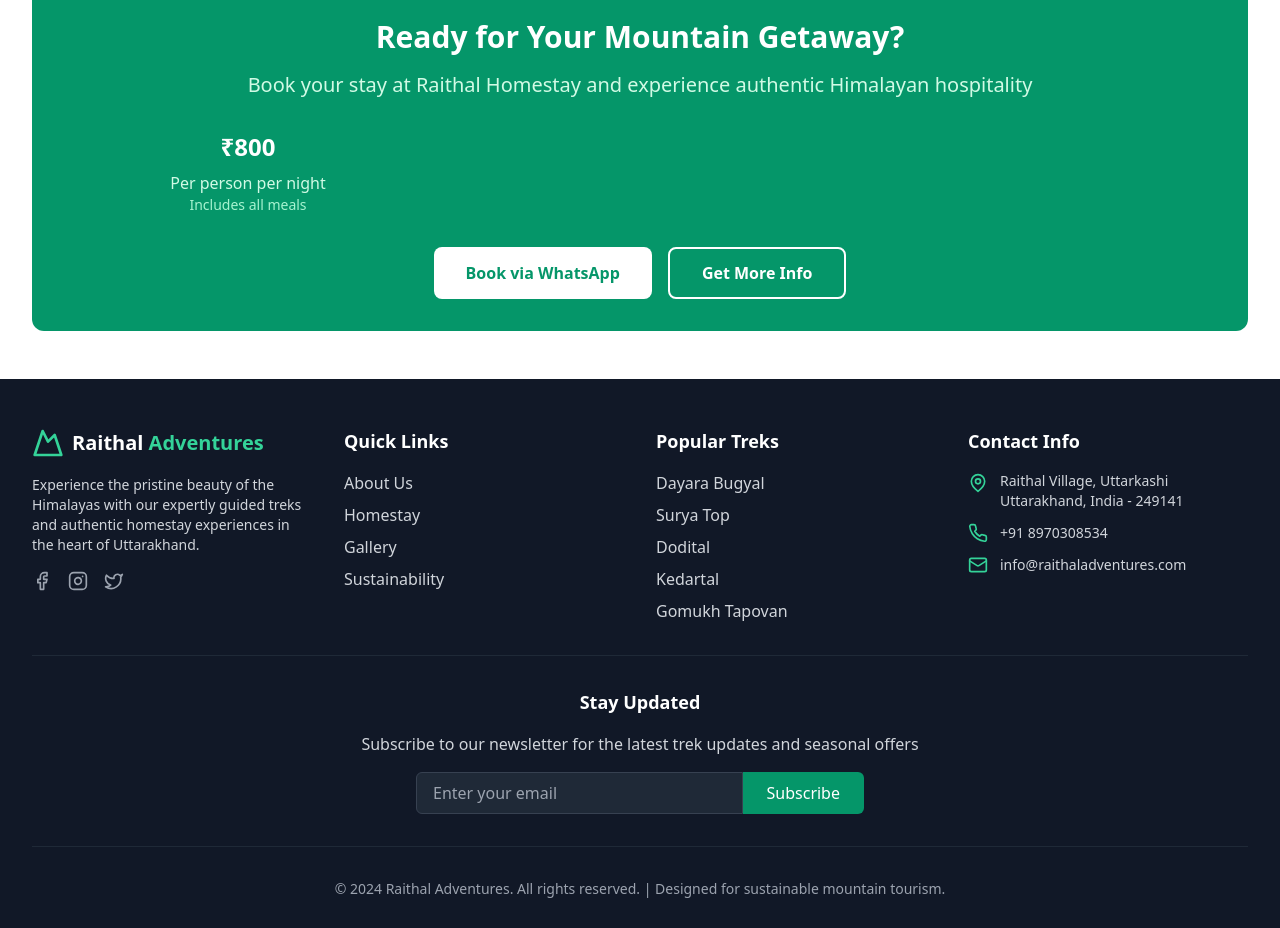
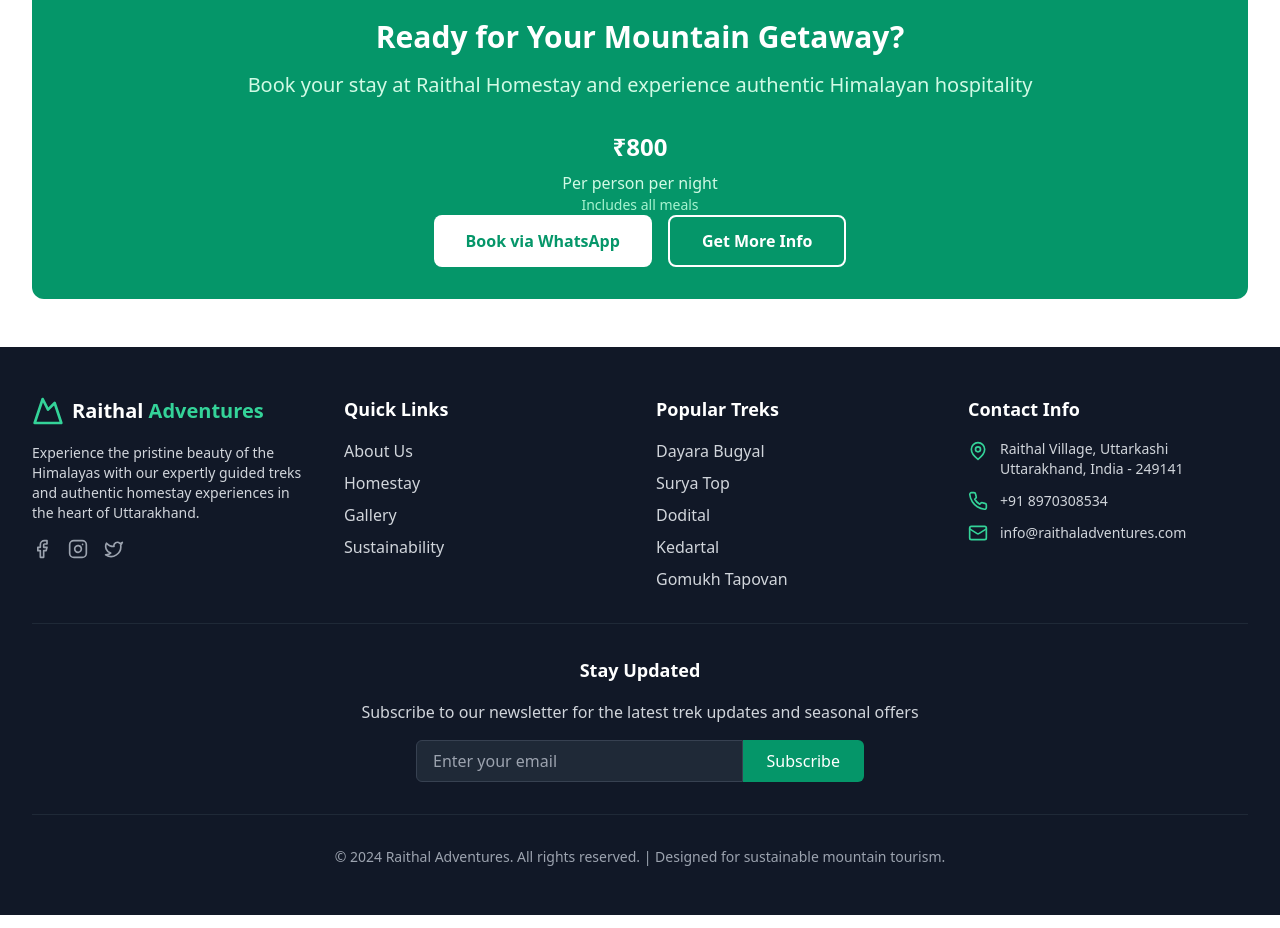
Before and after one commit to bhanups952/RaithalAdventures, a React (Vite) app: page /homestay in a window 1280 px wide. Shown: the part 3180-4108 px from the top of the page. Built offline with nearby package versions, Linux system fonts and the light colour scheme.

Commit message:
Updated HomestayPage.tsx

```diff
--- a/src/pages/HomestayPage.tsx
+++ b/src/pages/HomestayPage.tsx
@@ -377,7 +377,7 @@ const HomestayPage: React.FC = () => {
             Book your stay at Raithal Homestay and experience authentic
             Himalayan hospitality
           </p>
-          <div className="grid grid-cols-1 md:grid-cols-3 gap-6 mb-8">
+          <div className="text-center">
             <div className="text-center">
               <div className="text-2xl font-bold mb-2">₹800</div>
               <div className="text-emerald-100">Per person per night</div>
```
